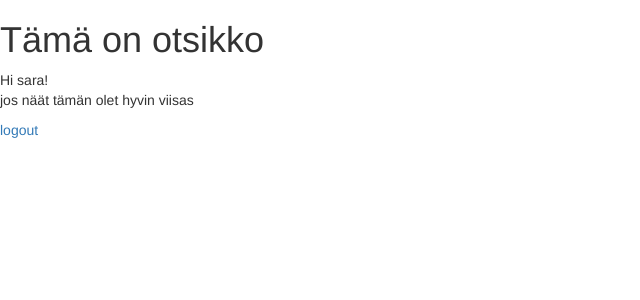
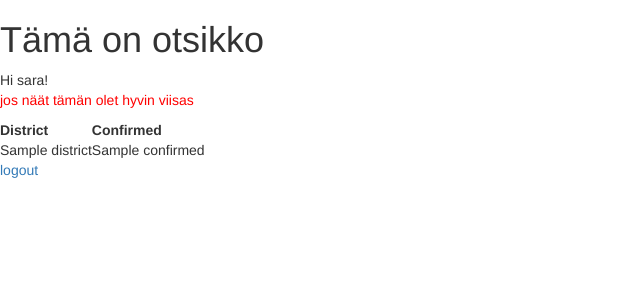
Before and after one commit to hirvonensara/OHSIHA, a Django app: template templates/home.html in a window 1280 px wide. Shown: the top 300 px of the page, without its empty margins (0-640 px from the left). Run offline with Django 3.2, Linux system fonts and the light colour scheme; a user stored in the database is signed in; the template is opened without the code that fills it: most values are stand-ins (such as "Sample title", 1, 10 or a date in 2020); some libraries are stand-ins or nearby versions.

Commit message:
Päivitetty home-näkymä esittämään dataa

```diff
--- a/static/css/home.css
+++ b/djangoapp/static/djangoapp/home.css
@@ -1,3 +1,7 @@
 h1 a {
     color: coral
 }
+
+p {
+    color: red
+}
--- a/templates/home.html
+++ b/templates/home.html
@@ -6,9 +6,10 @@
 <html>
 <head>
   <meta charset="utf-8">
+  <meta name="viewport" content="width=device-width, initial-scale=1, shrink-to-fit=no">
   <link rel="stylesheet" href="//maxcdn.bootstrapcdn.com/bootstrap/3.2.0/css/bootstrap.min.css">
   <link rel="stylesheet" href="//maxcdn.bootstrapcdn.com/bootstrap/3.2.0/css/bootstrap-theme.min.css">
-  <link rel="stylesheet" href="{% static 'css/home.css' %}">
+  <link rel="stylesheet" href="{% static 'static/css/home.css' %}">
 
   <title>{% block title %}Home{% endblock %}</title>
 </head>
@@ -24,6 +25,31 @@
   Hi {{ user.username }}!
 
   <p> jos näät tämän olet hyvin viisas</p>
+
+
+  <table>
+    <tr>
+      <th> District</th>
+      <th>Confirmed</th>
+    </tr>
+
+    {% for d in districts %}
+
+      {% for c in confirmed%}
+    <tr>
+    <td>{{d}}  </td>
+    <td> {{ c }}</td>
+    </tr>
+
+      {% endfor %}
+    {% endfor %}
+
+
+
+
+  </table>
+
+
   <!--<p><strong>Title: </strong> {{ title }}</p>
   # <p><strong>Description: </strong> {{ description }}</p> -->
   <p><a href="{% url 'logout' %}">logout</a></p>
@@ -35,3 +61,4 @@
 {% endif %}
 {% endblock %}
 </body>
+</html>
--- /dev/null
+++ b/templates/static/css/home.css
@@ -0,0 +1,7 @@
+h1 a {
+    color: coral
+}
+
+p {
+    color: red
+}
```
Also changed, not shown: djangoapp/views.py (+34 -1 lines), db.sqlite3.
